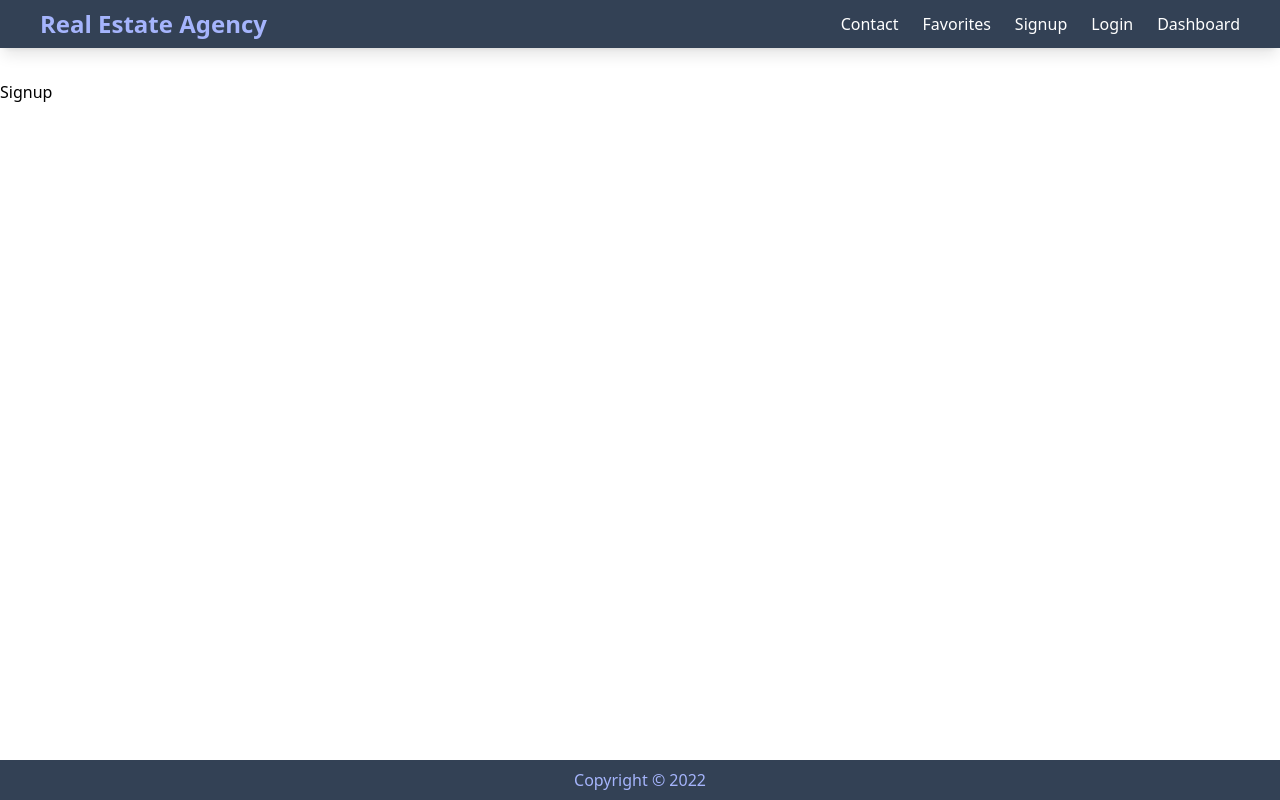
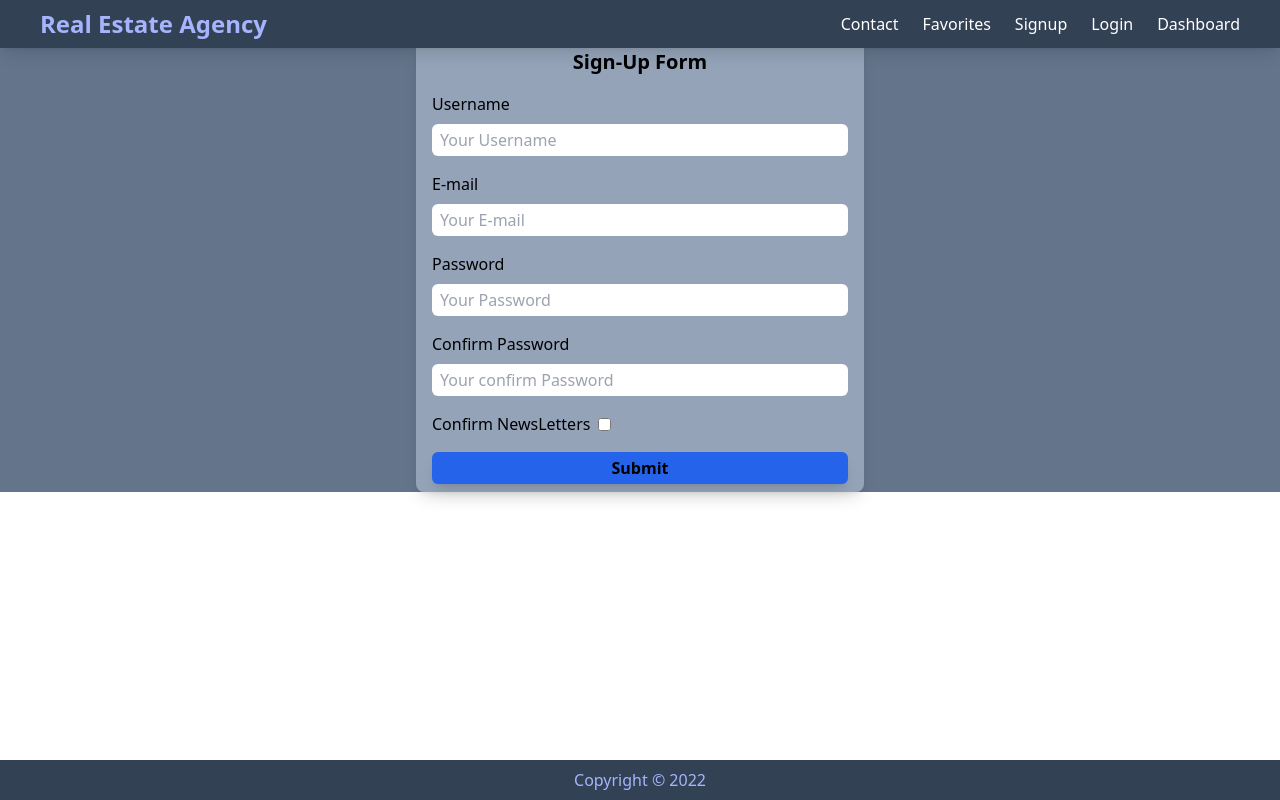
Before and after one commit to nacim84/real-estate-agency, a React (Create React App) app: page /signup in a window 1280 px wide. Built offline with nearby package versions, Linux system fonts and the light colour scheme.

Commit message:
Update project

```diff
--- a/src/components/announces/AllAnnounces.js
+++ b/src/components/announces/AllAnnounces.js
@@ -3,8 +3,9 @@ import Announce from "./Announce";
 
 export default function AllAnnounces(props) {
   return (
-    <div>
-      <ul className="flex flex-col space-y-5 items-center my-20">
+    <div className="flex flex-col space-y-5">
+      <div className="text-2xl font-bold mt-10">All Announces</div>
+      <ul className="flex flex-col space-y-5 items-center">
         {props.annoucesList.map((announce) => {
           return (
             <Announce
--- /dev/null
+++ b/src/components/hooks/useFetch.js
@@ -0,0 +1,35 @@
+import { useState, useEffect } from "react";
+
+export default function useFetch(uri) {
+  const [dataInput, setDataInput] = useState(null);
+  const [isLoading, setIsLoading] = useState(true);
+  const [error, setError] = useState(null);
+
+  useEffect(() => {
+    setTimeout(() => {
+      fetch(uri)
+        .then((res) => {
+          console.log(res);
+          if (!res.ok) {
+            throw Error(
+              "Une erreur est survenue lors du chargement de la page !"
+            );
+          }
+          return res.json();
+        })
+        .then((data) => {
+          setDataInput(data);
+          setIsLoading(false);
+          setError(null);
+          console.log(data);
+        })
+        .catch((err) => {
+          setError(err);
+          setIsLoading(false);
+          console.log(err.message);
+        });
+    }, 2000);
+  }, [uri]);
+
+  return { dataInput, isLoading, error };
+}
--- /dev/null
+++ b/src/components/layouts/HeroArea.js
@@ -0,0 +1,10 @@
+import React from "react";
+import { Outlet } from "react-router-dom";
+
+export default function HeroArea() {
+  return (
+    <div className=" bg-slate-500">
+      <Outlet />
+    </div>
+  );
+}
--- a/src/components/layouts/Layout.js
+++ b/src/components/layouts/Layout.js
@@ -1,15 +1,14 @@
 import React from "react";
-import { Outlet } from "react-router-dom";
+
 import Footer from "./Footer";
+import HeroArea from "./HeroArea";
 import TopBar from "./TopBar";
 
 export default function Layout() {
   return (
     <div>
       <TopBar />
-      <main className="my-20">
-        <Outlet />
-      </main>
+      <HeroArea />
       <Footer />
     </div>
   );
--- a/src/components/layouts/SidBar.js
+++ /dev/null
@@ -1,5 +0,0 @@
-import React from "react";
-
-export default function Sidbar() {
-  return <div>Sidbar</div>;
-}
--- a/src/pages/Home.js
+++ b/src/pages/Home.js
@@ -1,19 +1,27 @@
-import React, { useEffect, useState } from "react";
+import { React } from "react";
 import AllAnnounces from "../components/announces/AllAnnounces";
+import useFetch from "../components/hooks/useFetch";
 
 export default function Home() {
-  const [announcesData, setAnnouncesData] = useState(null);
+  const allAnnouncesUri = "http://localhost:4000/announces";
 
-  useEffect(() => {
-    fetch("http://localhost:4000/announces")
-      .then((res) => res.json())
-      .then((data) => setAnnouncesData(data));
-  }, []);
+  const {
+    dataInput: allAnnounces,
+    isLoading,
+    error,
+  } = useFetch(allAnnouncesUri);
 
   return (
-    <section>
-      <h1 className="text-2xl font-bold ml-16">All Announces</h1>
-      {announcesData && <AllAnnounces annoucesList={announcesData} />}
+    <section className="my-10">
+      {error && (
+        <div className="text-center text-red-500 font-sans">
+          {error.message}
+        </div>
+      )}
+      {isLoading && (
+        <div className="text-center font-sans">Veuillez patienter ...</div>
+      )}
+      {allAnnounces && <AllAnnounces annoucesList={allAnnounces} />}
     </section>
   );
 }
--- a/src/pages/Signup.js
+++ b/src/pages/Signup.js
@@ -1,5 +1,104 @@
-import React from "react";
+import { React, useState } from "react";
 
 export default function Signup() {
-  return <div>Signup</div>;
+  const [signUpFormData, setSignUpFormData] = useState({
+    username: "",
+    email: "",
+    password: "",
+    confirmPassword: "",
+    newsletters: false,
+  });
+
+  const onChangeHandler = (event) => {
+    event.preventDefault();
+    const target = event.target;
+    const value = target.value;
+    const checked = target.checked;
+    const type = target.type;
+    const name = target.name;
+
+    const updatedFormData = {
+      ...signUpFormData,
+      [name]: type !== "checkbox" ? value : checked,
+    };
+
+    console.log(updatedFormData);
+  };
+
+  const onSubmitHandler = (event) => {
+    event.preventDefault();
+  };
+
+  return (
+    <div className="flex flex-col w-screen items-center">
+      <div className="mt-10 bg-slate-400 w-full max-w-xs sm:max-w-md rounded-lg px-4 py-2 shadow-lg">
+        <h1 className="text-xl font-bold text-center">Sign-Up Form</h1>
+        <form
+          className="mt-4 flex flex-col space-y-4 w-full"
+          action=""
+          name="signUpForm"
+          onSubmit={onSubmitHandler}
+        >
+          <div className="flex flex-col space-y-2">
+            <label htmlFor="username">Username</label>
+            <input
+              className="px-2 py-1 rounded-md "
+              id="username"
+              name="username"
+              type="text"
+              placeholder="Your Username"
+              onChange={onChangeHandler}
+            />
+          </div>
+          <div className="flex flex-col space-y-2">
+            <label htmlFor="email">E-mail</label>
+            <input
+              className="px-2 py-1 rounded-md "
+              id="email"
+              name="email"
+              type="email"
+              placeholder="Your E-mail"
+              onChange={onChangeHandler}
+            />
+          </div>
+          <div className="flex flex-col space-y-2">
+            <label htmlFor="password">Password</label>
+            <input
+              className="px-2 py-1 rounded-md "
+              id="password"
+              name="password"
+              type="password"
+              placeholder="Your Password"
+              onChange={onChangeHandler}
+            />
+          </div>
+          <div className="flex flex-col space-y-2">
+            <label htmlFor="confirmPassword">Confirm Password</label>
+            <input
+              className="px-2 py-1 rounded-md "
+              id="confirmPassword"
+              name="confirmPassword"
+              type="password"
+              placeholder="Your confirm Password"
+              onChange={onChangeHandler}
+            />
+          </div>
+          <div className="flex flex-row space-x-2 items-center">
+            <label htmlFor="confirmPassword">Confirm NewsLetters</label>
+            <input
+              className="px-2 py-1 rounded-md "
+              id="newsletters"
+              name="newsletters"
+              type="checkbox"
+              placeholder="Confirm NewsLetters ?"
+              onChange={onChangeHandler}
+            />
+          </div>
+          <div className="bg-blue-600 rounded-md px-4 py-1 text-center font-bold shadow-lg hover:bg-blue-800 hover:text-white">
+            <button className="">Submit</button>
+          </div>
+        </form>
+      </div>
+    </div>
+  );
 }
```
